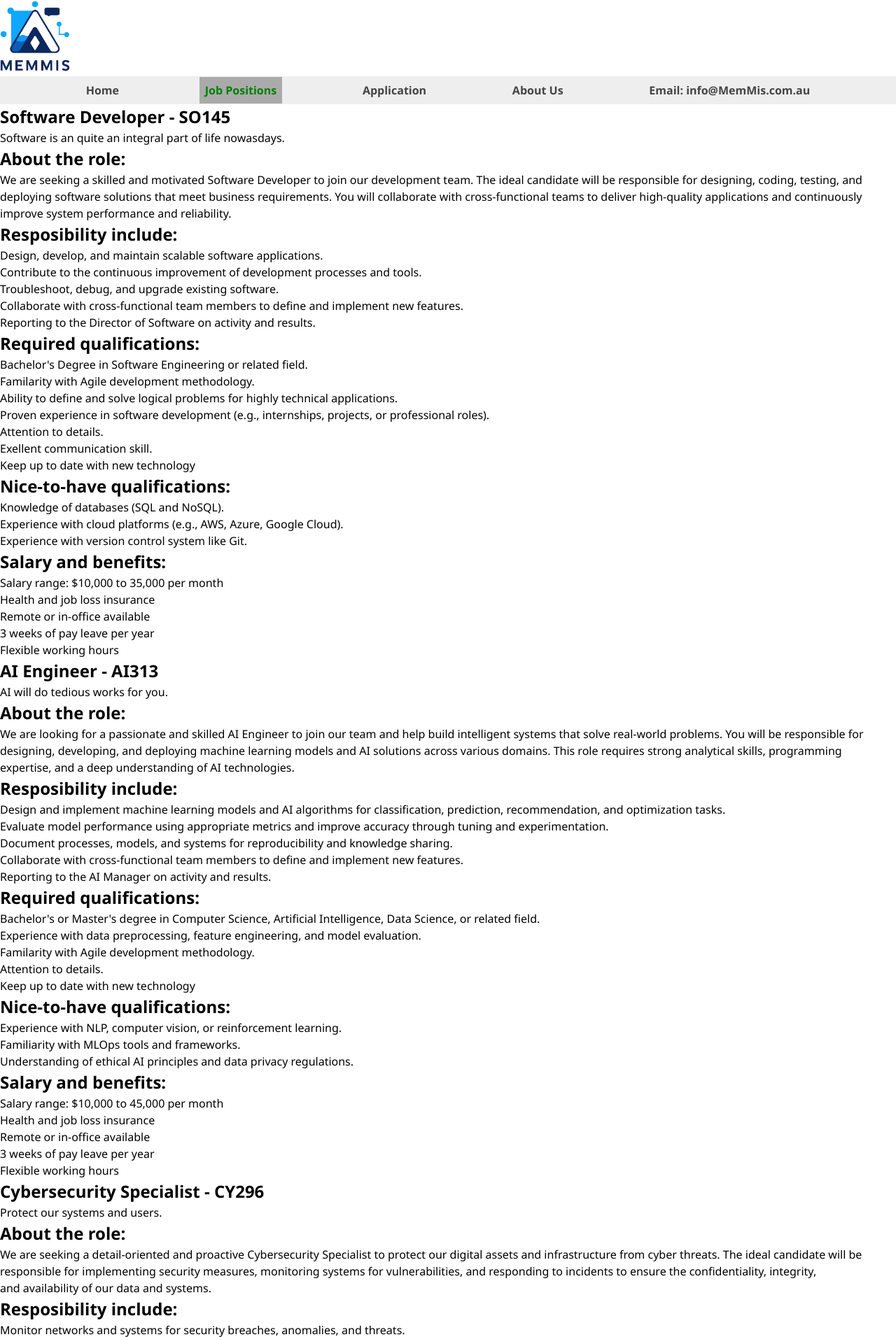
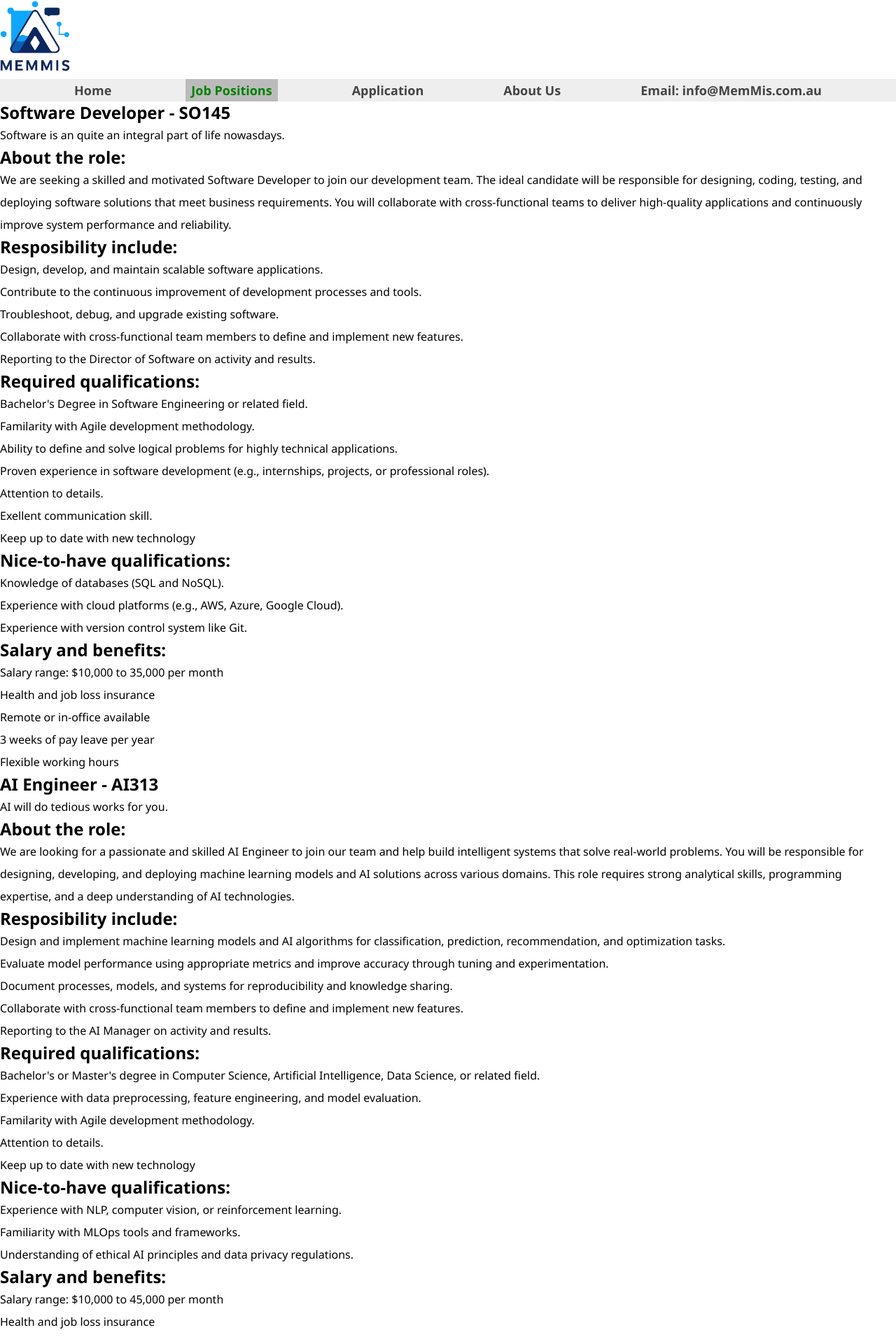
Before and after one commit to TrucNguyen106217880/MemMis_WebProject, a PHP site: page /jobs.html in a window 1280 px wide. Shown: the top 1911 px of the page at 70% size. Run offline with PHP 8.4, Linux system fonts and the light colour scheme.

Commit message:
Adjust menu reflow, target, job list

```diff
--- a/project1/about.html
+++ b/project1/about.html
@@ -22,9 +22,9 @@
 				<li><a href="index.html">Home</a></li>
 				<li><a href="jobs.html">Job Positions</a>
 					<ul class="joblist">
-						<li><a href="jobs.html#G01">Software Developer</a></li>
-						<li><a href="jobs.html#G07">AI Engineer</a></li>
-						<li><a href="jobs.html#G04">Cybersecurity Specialist</a></li>
+						<li><a href="jobs.html#SO145">Software Developer - SO145</a></li>
+						<li><a href="jobs.html#AI313">AI Engineer - AI313</a></li>
+						<li><a href="jobs.html#CY296">Cybersecurity Specialist - CY296</a></li>
 					</ul>
 				</li>
 				<li><a href="apply.html">Application</a></li>
--- a/project1/apply.html
+++ b/project1/apply.html
@@ -22,9 +22,9 @@
 				<li><a href="index.html">Home</a></li>
 				<li><a href="jobs.html">Job Positions</a>
 					<ul class="joblist">
-						<li><a href="jobs.html#G01">Software Developer</a></li>
-						<li><a href="jobs.html#G07">AI Engineer</a></li>
-						<li><a href="jobs.html#G04">Cybersecurity Specialist</a></li>
+						<li><a href="jobs.html#SO145">Software Developer - SO145</a></li>
+						<li><a href="jobs.html#AI313">AI Engineer - AI313</a></li>
+						<li><a href="jobs.html#CY296">Cybersecurity Specialist - CY296</a></li>
 					</ul>
 				</li>
 				<li><a href="apply.html" class="active">Application</a></li>
--- a/project1/index.html
+++ b/project1/index.html
@@ -23,9 +23,9 @@
 				<li><a href="index.html" class="active">Home</a></li>
 				<li><a href="jobs.html">Job Positions</a>
 					<ul class="joblist">
-						<li><a href="jobs.html#G01">Software Developer</a></li>
-						<li><a href="jobs.html#G07">AI Engineer</a></li>
-						<li><a href="jobs.html#G04">Cybersecurity Specialist</a></li>
+						<li><a href="jobs.html#SO145">Software Developer - SO145</a></li>
+						<li><a href="jobs.html#AI313">AI Engineer - AI313</a></li>
+						<li><a href="jobs.html#CY296">Cybersecurity Specialist - CY296</a></li>
 					</ul>
 				</li>
 				<li><a href="apply.html">Application</a></li>
--- a/project1/jobs.html
+++ b/project1/jobs.html
@@ -22,9 +22,9 @@
 				<li><a href="index.html">Home</a></li>
 				<li><a href="jobs.html" class="active">Job Positions</a>
 					<ul class="joblist">
-						<li><a href="#G01">Software Developer</a></li>
-						<li><a href="#G07">AI Engineer</a></li>
-						<li><a href="#G04">Cybersecurity Specialist</a></li>
+						<li><a href="#SO145">Software Developer - SO145</a></li>
+						<li><a href="#AI313">AI Engineer - AI313</a></li>
+						<li><a href="#CY296">Cybersecurity Specialist - CY296</a></li>
 					</ul>
 				</li>
 				<li><a href="apply.html">Application</a></li>
@@ -36,7 +36,7 @@
 
 	<main>
 		<section>
-			<h1 id="software">Software Developer - SO145</h1>
+			<h1 id="SO145">Software Developer - SO145</h1>
 		</section>
 		<aside>Software is an quite an integral part of life nowasdays. </aside>
 		<section>
@@ -83,7 +83,7 @@
 			</ul>
 		</section>
 		<section>
-			<h1 id="ai">AI Engineer - AI313</h1>
+			<h1 id="AI313">AI Engineer - AI313</h1>
 		</section>
 		<aside>AI will do tedious works for you.</aside>
 		<section>
@@ -133,7 +133,7 @@
 			</ul>
 		</section>
 		<section>
-			<h1 id="cybersecurity">Cybersecurity Specialist - CY296</h1>
+			<h1 id="CY296">Cybersecurity Specialist - CY296</h1>
 		</section>
 		<aside>Protect our systems and users.</aside>
 		<h2>About the role:</h2>
--- a/project1/styles/styles.css
+++ b/project1/styles/styles.css
@@ -13,8 +13,9 @@
 * {
     margin: 0;
     padding: 0;
+
     font-family: 'Segoe UI', Tahoma, Geneva, Verdana, sans-serif;
-    line-height: 1.5;
+    line-height: clamp(1.6rem, 4vw, 2rem);
 }
 /* Header (Logo & Menu) */
 #logo {
@@ -24,94 +25,112 @@
 .menu {
     display: flex;
     justify-content: space-evenly;
+    align-items: center;
+
+    background-color: #eee;
+
     list-style-type: none;
-    background-color: #eee;
-    padding: 0.5em;
 }
 .menu a {
-    padding: 0.5em;
+    display: flex;
+    flex-wrap: wrap;
+
+    padding-inline: 0.5rem;
+
+    line-height: clamp(1.2rem, 4vw, 2rem);
+    font-size: clamp(0.875rem, 2vw, 1.125rem);
+    font-weight: bold;
+    text-align: center;
+    text-decoration: none;
     color: #444;
-    font-weight: bold;
-    text-decoration: none;
 }
 .menu a:hover {
-    background-color: #aaa;
+    background-color: #bbb;
+
+    font-weight: bold;
     color: green;
-    font-weight: bold;
 }
 .active {
-    background-color: #aaa;
     border: none;
+
+    background-color: #bbb;
+
     color: green !important;
 }
 .menu li {
     position: relative;
 }
 .joblist {
-    list-style-type: none;
     display: none;
     position: absolute;
+    z-index: 1;
+
     background-color: #eee;
-    min-width: 15em;
-    z-index: 1;
+
+    list-style-type: none;
 }
 .joblist a {
     display: block;
+
+    min-width: max-content;
+
+    line-height: clamp(1.2rem, 4vw, 2rem);
+    font-size: clamp(0.875rem, 2vw, 1.125rem);
 }
 .menu li:hover .joblist {
     display: block;
 }
 
 /* index.html */
-#welcome{
+#welcome {
     max-width: 700px;
     margin: 0 auto;
     padding: 20px;
 }
-#welcome h1{
+#welcome h1 {
     text-align: center;
 }
-#welcome h2{
+#welcome h2 {
     text-align: center;
 }
-#welcome a:hover{
+#welcome a:hover {
     color: yellow;
 }
-#differentiators{
+#differentiators {
     max-width: 700px;
     margin: 0 auto;
     padding: 20px;
 }
-#information{
+#information {
     max-width: 700px;
     margin: 0 auto;
     padding: 20px;
 }
-#information a:hover{
+#information a:hover {
     color: yellow;
 }
-#projects{
+#projects {
     max-width: 700px;
     margin: 0 auto;
     padding: 20px;
 }
-#projects a:hover{
+#projects a:hover {
     color: yellow;
 }
-#services{
+#services {
     max-width: 700px;
     margin: 0 auto;
     padding: 20px;
 }
-#hiring{
+#hiring {
     max-width: 700px;
     margin: 0 auto;
     padding: 20px;
 }
-#hiring a:hover{
+#hiring a:hover {
     color: yellow;
 }
-#contact{
+#contact {
     max-width: 700px;
     margin: 0 auto;
     padding: 20px;
@@ -120,7 +139,7 @@
 #welcome a,
 #information a,
 #projects a,
-#hiring a{
+#hiring a {
     display: inline-block;
     margin-top: 1em;
     text-decoration: none;
@@ -144,12 +163,12 @@
     height: auto;
 }
 /* Footer */
-footer{
+footer {
     max-width: 700px;
     margin: 0 auto;
     padding: 20px;
     text-align: center;
 }
-footer p{
+footer p {
     text-align: center;
 }
```
Lines whose indentation alone changed are shown as unchanged.
